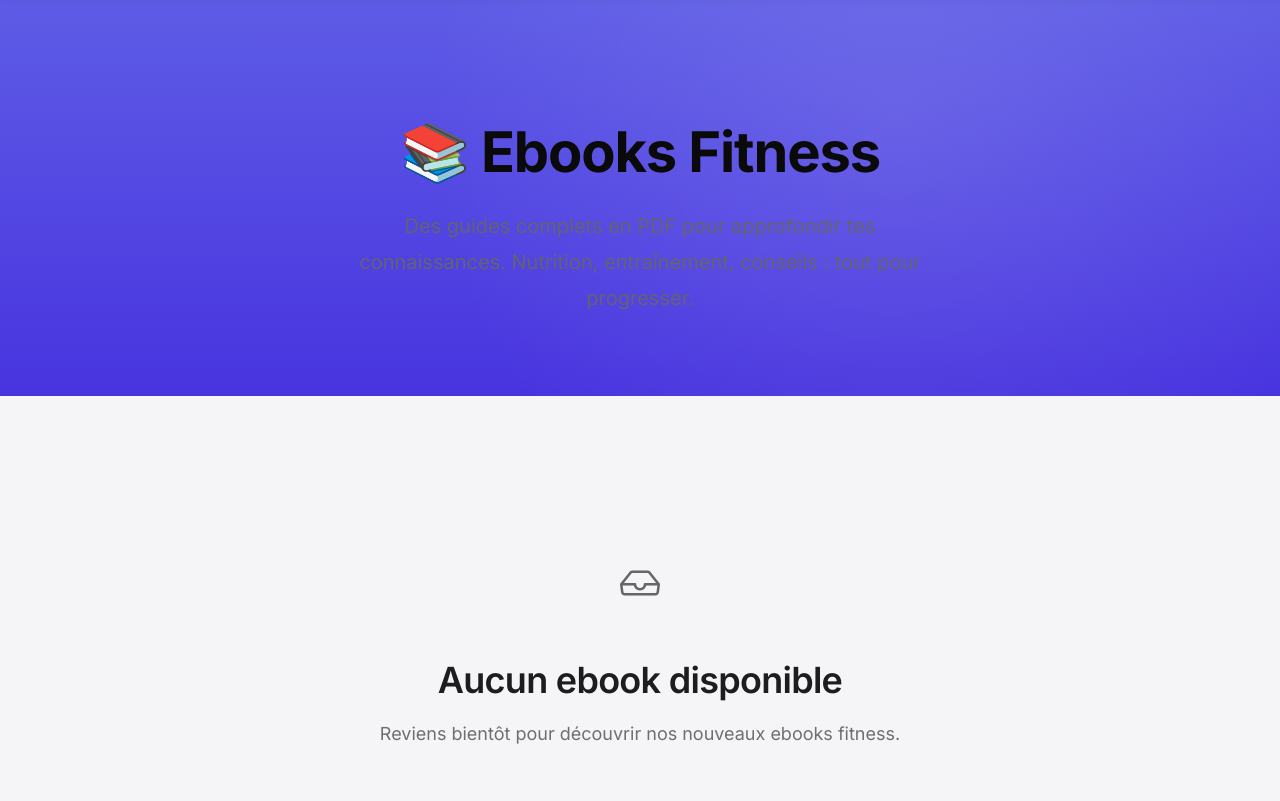
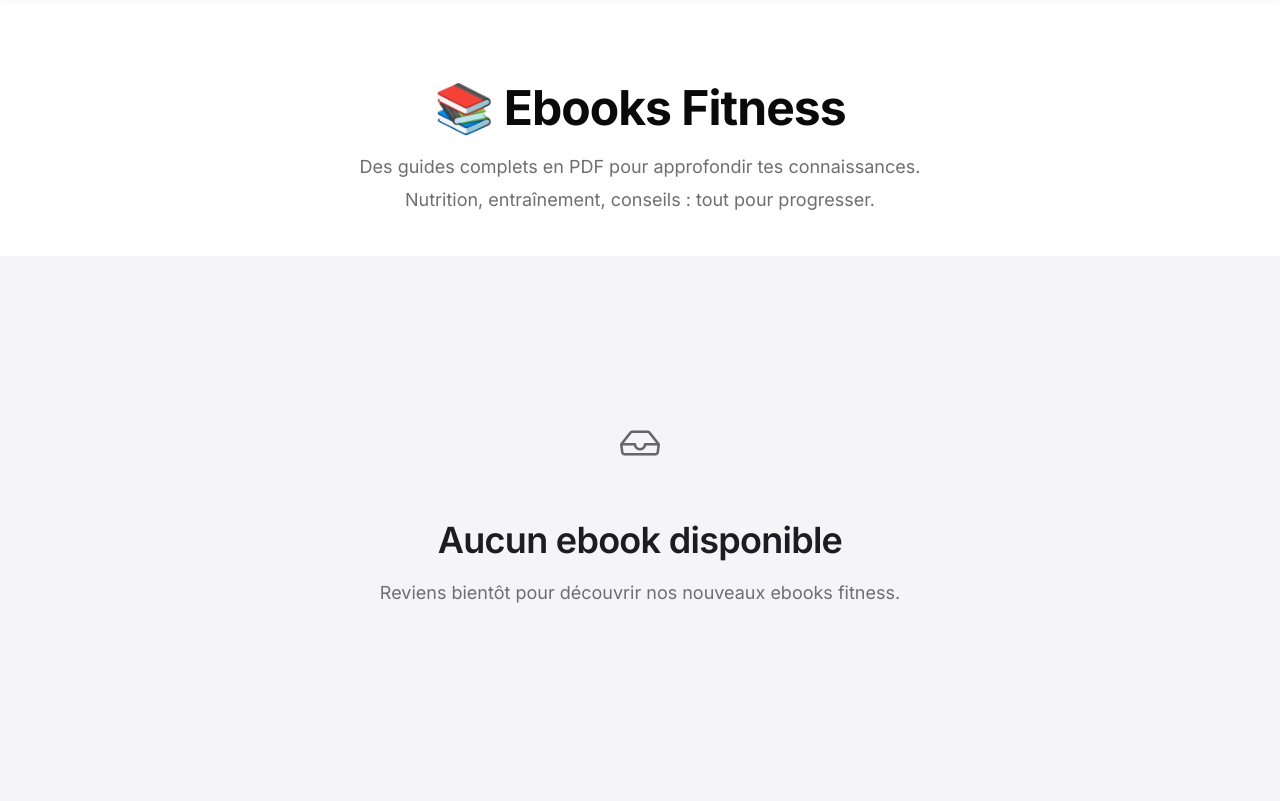
Before and after one commit to max0067/saas, a Flask app: page /programmes/ebooks in a window 1280 px wide. Shown: the part 98-899 px from the top of the page. Run offline with Flask 3, Linux system fonts and the light colour scheme; data that the repository does not hold is empty; some libraries are stand-ins or nearby versions.

Commit message:
Fix: Redirection vers contenu acheté + Design clean pages produits
Corrections:
- Enlever bandeaux de couleur sur /programmes/programmes et /programmes/ebooks
- Background blanc avec texte gris au lieu de gradients colorés
- Créer route /programmes/<slug>/access pour accès direct au contenu
- Dashboard: "Accéder" redirige vers contenu au lieu de page produit
- Ebooks: Ouvre le PDF directement, Programmes: Va vers /workouts
- Vérification has_access_to_product avant d'accéder

Les utilisateurs accèdent maintenant directement à leur contenu acheté.

```diff
--- a/fitgang_app/blueprints/shop.py
+++ b/fitgang_app/blueprints/shop.py
@@ -1,6 +1,8 @@
 """Shop blueprint."""
-from flask import Blueprint, render_template, request
+from flask import Blueprint, render_template, request, redirect, url_for, flash, send_file, current_app
+from flask_login import login_required, current_user
 from fitgang_app.models import Product, ProductType
+import os
 
 shop_bp = Blueprint('shop', __name__)
 
@@ -65,3 +67,28 @@ def product_detail(slug):
     related_products = product.related.limit(4).all()
 
     return render_template('shop/product.html', product=product, related_products=related_products)
+
+
+@shop_bp.route('/<slug>/access')
+@login_required
+def access_product(slug):
+    """Access purchased product content."""
+    product = Product.query.filter_by(slug=slug, is_published=True).first_or_404()
+
+    # Check if user has access
+    if not current_user.is_admin() and not current_user.has_access_to_product(product.id):
+        flash('Vous devez acheter ce produit pour y accéder.', 'warning')
+        return redirect(url_for('shop.product_detail', slug=slug))
+
+    # Redirect based on product type
+    if product.product_type == ProductType.EBOOK:
+        # For ebooks, serve the PDF file
+        if product.file_path:
+            file_full_path = os.path.join(current_app.config['UPLOAD_FOLDER'], product.file_path)
+            if os.path.exists(file_full_path):
+                return send_file(file_full_path, as_attachment=False)
+        flash('Fichier ebook introuvable.', 'danger')
+        return redirect(url_for('dashboard.index'))
+    else:
+        # For programs, redirect to workouts
+        return redirect(url_for('workouts.list'))
--- a/fitgang_app/templates/dashboard/index.html
+++ b/fitgang_app/templates/dashboard/index.html
@@ -486,7 +486,7 @@ body {
                             <p>Acheté le {{ order.created_at.strftime('%d/%m/%Y') }}</p>
                         </div>
                     </div>
-                    <a href="{{ url_for('shop.product_detail', slug=item.product.slug) }}" class="btn-access">
+                    <a href="{{ url_for('shop.access_product', slug=item.product.slug) }}" class="btn-access">
                         Accéder
                     </a>
                 </div>
--- a/fitgang_app/templates/profile/purchases.html
+++ b/fitgang_app/templates/profile/purchases.html
@@ -21,12 +21,12 @@
                             <span class="text-muted">Acheté le {{ item.order.created_at.strftime('%d/%m/%Y') }}</span>
                         </div>
                         {% if item.product.product_type.value in ['programme_sport', 'programme_diete', 'programme_combine'] %}
-                        <a href="{{ url_for('workouts.view_program', product_id=item.product_id) }}" class="btn btn-danger w-100 mb-2">
+                        <a href="{{ url_for('shop.access_product', slug=item.product.slug) }}" class="btn btn-danger w-100 mb-2">
                             <i class="bi bi-play-circle me-2"></i>Accéder au programme
                         </a>
                         {% elif item.product.product_type.value == 'ebook' and item.product.file_path %}
-                        <a href="{{ url_for('profile.download', product_id=item.product_id) }}" class="btn btn-danger w-100 mb-2">
-                            <i class="bi bi-download me-2"></i>Télécharger l'eBook
+                        <a href="{{ url_for('shop.access_product', slug=item.product.slug) }}" class="btn btn-danger w-100 mb-2">
+                            <i class="bi bi-file-earmark-pdf me-2"></i>Lire l'eBook
                         </a>
                         {% endif %}
                     </div>
--- a/fitgang_app/templates/shop/ebooks.html
+++ b/fitgang_app/templates/shop/ebooks.html
@@ -12,34 +12,24 @@
 }
 
 .page-header {
-    background: linear-gradient(180deg, #5E5CE6 0%, #4834DF 100%);
-    padding: 120px 0 80px;
-    color: white;
+    background: white;
+    padding: 80px 0 40px;
+    color: var(--apple-dark);
     position: relative;
     overflow: hidden;
 }
 
-.page-header::before {
-    content: '';
-    position: absolute;
-    top: 0;
-    left: 0;
-    right: 0;
-    bottom: 0;
-    background: radial-gradient(circle at 70% 30%, rgba(255, 255, 255, 0.1) 0%, transparent 50%);
-}
-
 .page-header h1 {
-    font-size: 3.5rem;
+    font-size: 3rem;
     font-weight: 700;
     letter-spacing: -0.02em;
-    margin-bottom: 1.5rem;
+    margin-bottom: 1rem;
 }
 
 .page-header p {
-    font-size: 1.25rem;
+    font-size: 1.125rem;
     font-weight: 400;
-    opacity: 0.9;
+    color: #6e6e73;
     max-width: 600px;
     margin: 0 auto;
 }
```
Also changed, not shown: fitgang_app/templates/shop/programs.html (+7 -17 lines).
